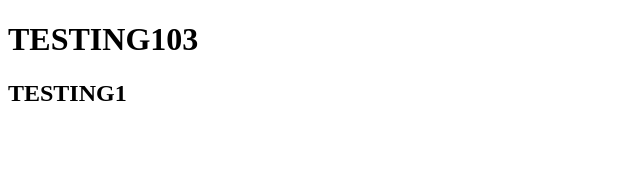
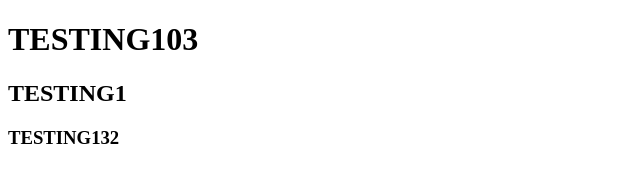
Before and after one commit to videsh901/HUWHW1, a plain HTML site: page index.html in a window 1280 px wide. Shown: the whole page, without its empty margins (0-640 px from the left). Drawn offline with Linux system fonts and the light colour scheme.

Commit message:
Update index.html

```diff
--- a/index.html
+++ b/index.html
@@ -7,6 +7,7 @@
 
 	<h1> TESTING103 </h1>
 	<h2> TESTING1 </h2>
+	<h3> TESTING132 </h3>
 
 </body>
 </html>
```
